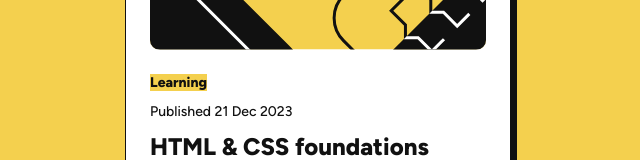
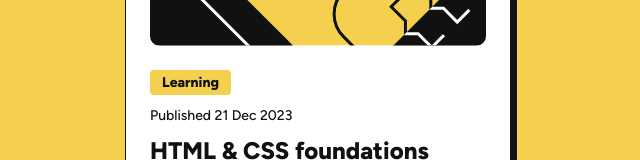
Before and after one commit to InKABuser/blog-post-FEMChallenge, a plain HTML site: page index.html in a window 1280 px wide. Shown: the part 326-486 px from the top of the page, without its empty margins (322-962 px from the left). Drawn offline with Linux system fonts and the light colour scheme.

Commit message:
Update styles.css

```diff
--- a/styles.css
+++ b/styles.css
@@ -50,6 +50,8 @@ body{
     font-variation-settings: "wght" 800;
     font-size: 14px;
     margin: 0;
+    padding: 4px 12px;
+    border-radius: 4px;
 }
 .publish{
     font-size: 14px;
```
